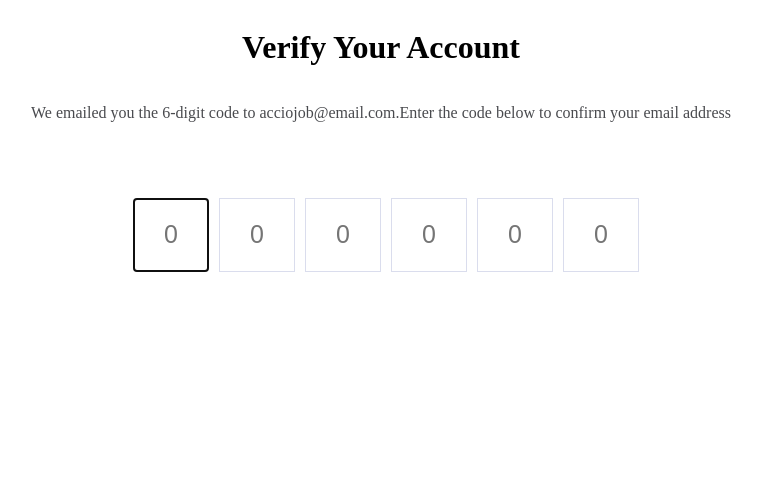
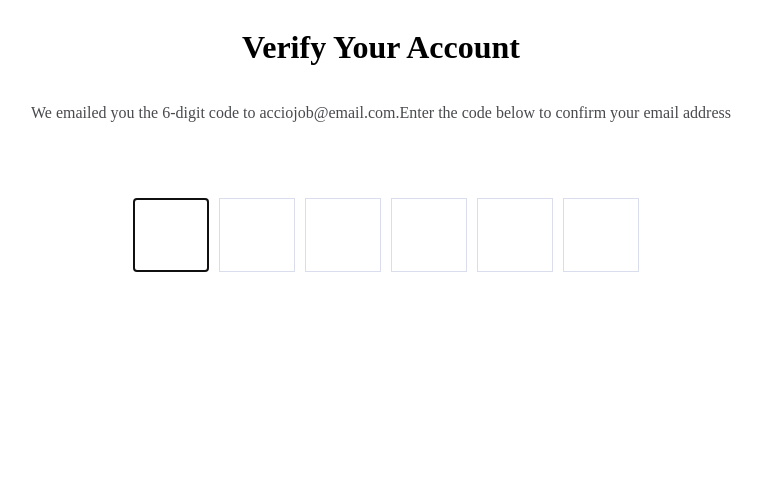
Before and after one commit to acciojob/OTP-Vishnupriya1627, a website: page main.html in a window 1280 px wide. Shown: the whole page, without its empty margins (259-1021 px from the left). Drawn offline with Linux system fonts and the light colour scheme.

Commit message:
created a submission

```diff
--- a/main.html
+++ b/main.html
@@ -16,13 +16,13 @@
 
     <div class="code-container">
       <div class="code-container">
-        <input type="text" class="code" maxlength="1" placeholder="0" />
-        <input type="text" class="code" maxlength="1" placeholder="0" />
-        <input type="text" class="code" maxlength="1" placeholder="0" />
-        <input type="text" class="code" maxlength="1" placeholder="0" />
-        <input type="text" class="code" maxlength="1" placeholder="0" />
-        <input type="text" class="code" maxlength="1" placeholder="0" />
-      </div>
+    <input type="text" class="code" id="code-1" maxlength="1">
+    <input type="text" class="code" id="code-2" maxlength="1">
+    <input type="text" class="code" id="code-3" maxlength="1">
+    <input type="text" class="code" id="code-4" maxlength="1">
+    <input type="text" class="code" id="code-5" maxlength="1">
+    <input type="text" class="code" id="code-6" maxlength="1">
+</div>
     </div>
 
 	<script type="text/javascript" src="./script.js">
```
